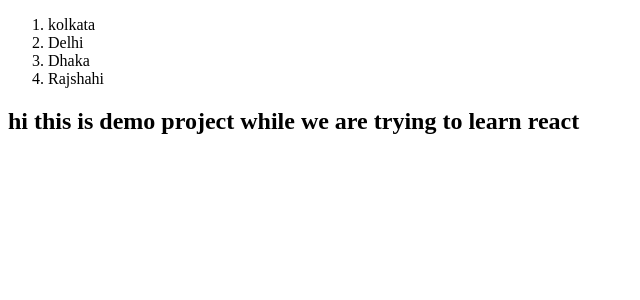
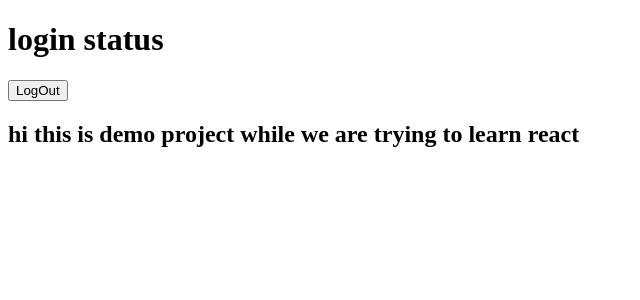
Before and after one commit to Sabibur201-Rahaman/react_first_project, a React (Vite) app: page / in a window 1280 px wide. Shown: the top 300 px of the page, without its empty margins (0-640 px from the left). Built offline with nearby package versions, Linux system fonts and the light colour scheme; the HTML template or start-up script is replaced by a standard one.

Commit message:
login status with if else

```diff
--- a/src/App.jsx
+++ b/src/App.jsx
@@ -1,20 +1,29 @@
 
 import Demo from "./demo"
+
 function App() {
 
-  const city=['kolkata','Delhi','Dhaka','Rajshahi']
-  return (
-    <>
-    <ol>
-      {
-        city.map((item,i)=>{
-          return <li key={i.toString()}>{item}</li>
-        })
-      }
-    </ol>
-    <Demo/>
-    </>
-  )
+
+  const status=true;
+  if(status==true){
+    return (
+      <>
+      <h1>login status</h1>
+      <button>LogOut</button>
+      <div><Demo/></div>
+      </>
+
+    )
+
+  }else{
+   return(
+    <div>
+       <h1>login status</h1>
+      <button>LogIn</button>
+    </div>
+   )
+  }
+
 }
 
 export default App
```
